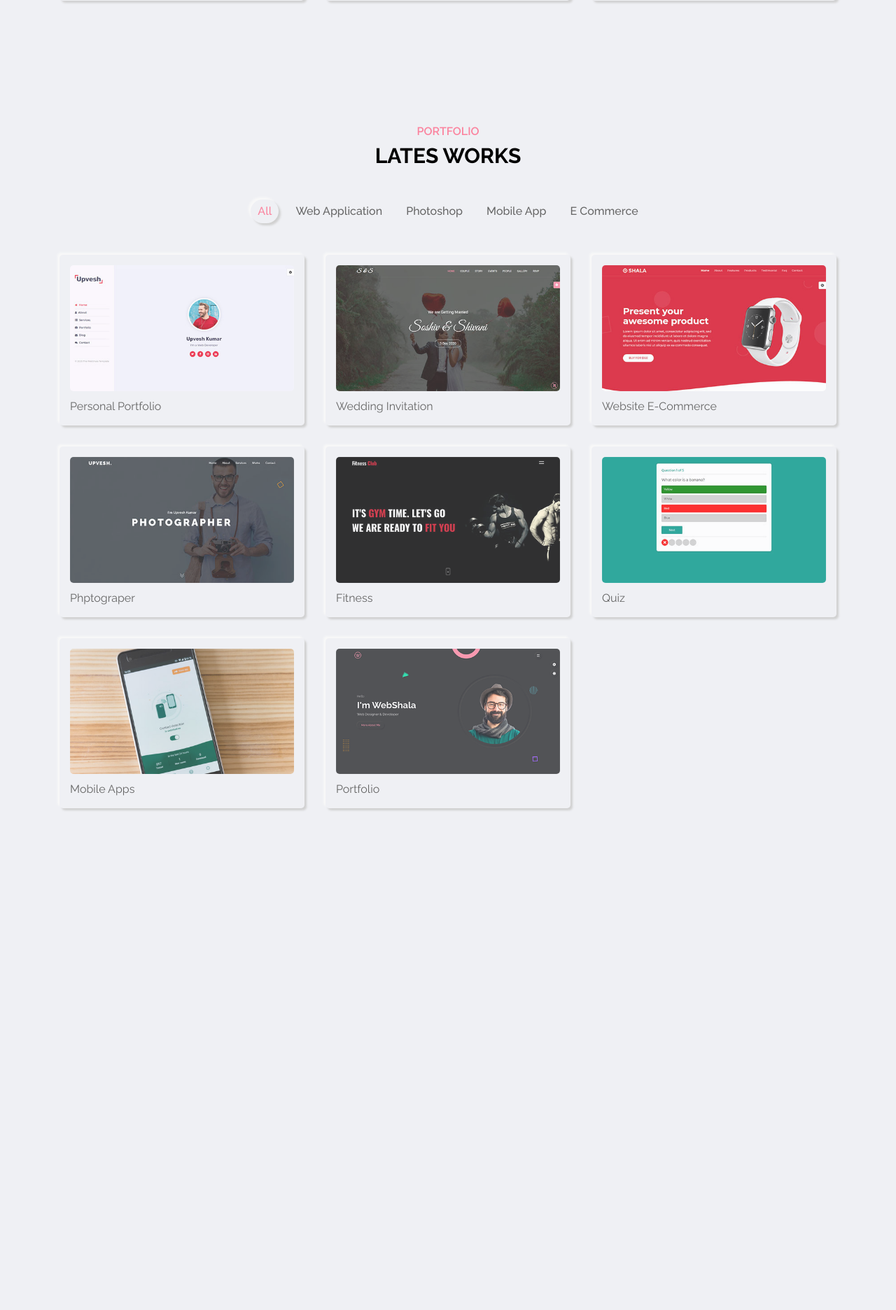
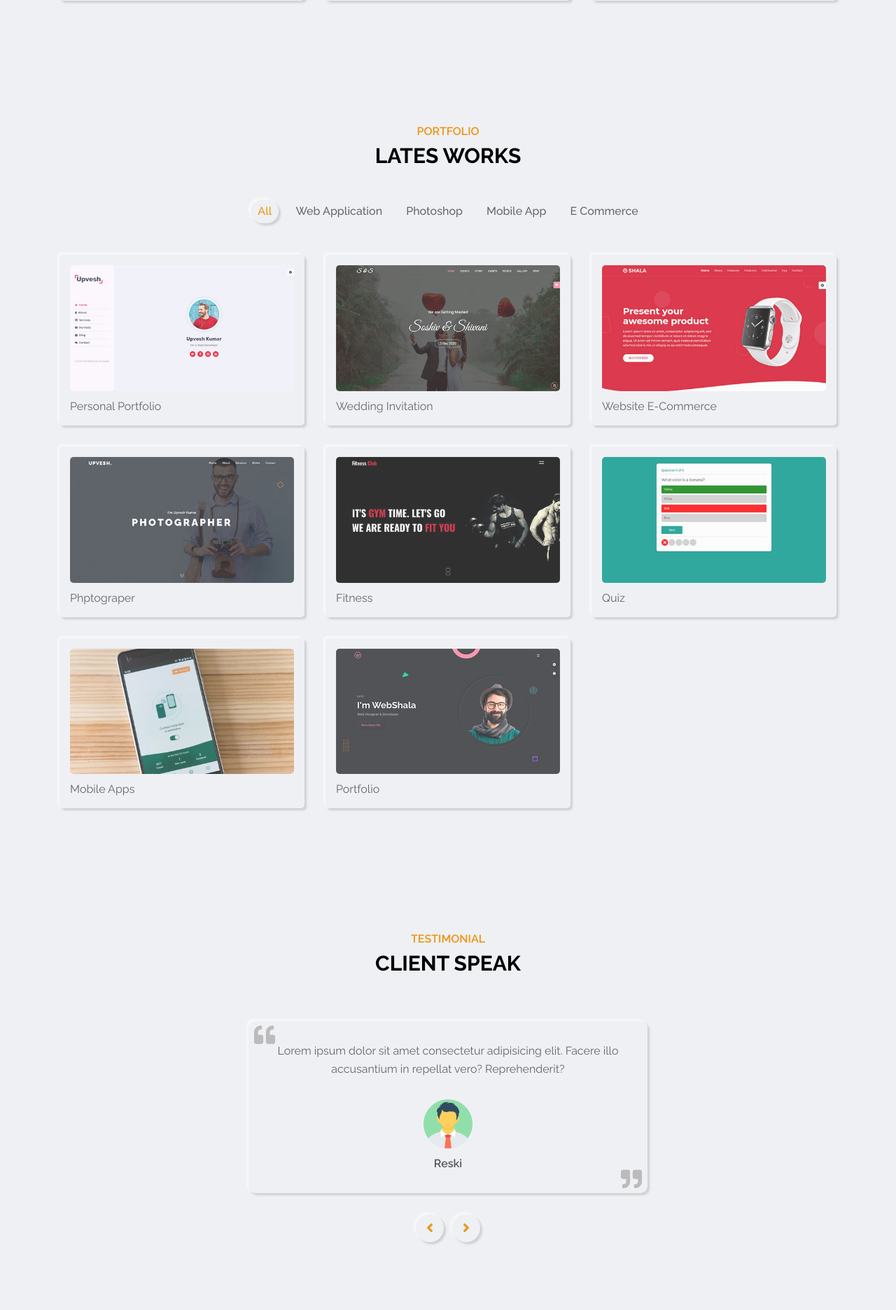
Before and after one commit to reskimulud/portfolio, a PHP site: page / in a window 1280 px wide. Shown: the part 2728-4600 px from the top of the page at 70% size. Before the commit the page ends 3887 px from the top, so only its background shows below. Run offline with PHP 8.4, Linux system fonts and the light colour scheme.

Commit message:
update testimonial section

```diff
--- a/css/style.css
+++ b/css/style.css
@@ -1219,3 +1219,104 @@ PORTFOLIO POPUP
 .portfolio-popup .pp-next {
     right: 15px;
 }
+
+
+/* ==============
+TESTIMONIAL SECTIOON
+============= */
+
+.testimonial-section {
+    padding: 80px 0 80px;
+}
+
+.testimonial-section .testi-box {
+    width: 100%;
+    max-width: 600px;
+    margin: auto;
+    padding: 0 15px;
+}
+
+.testimonial-section .testi-slider {
+    border-radius: 10px;
+    overflow: hidden;
+}
+
+.testimonial-section .testi-slider-container {
+    display: flex;
+    transition: margin 1s ease;
+    align-items: center;
+}
+
+.testimonial-section .testi-item {
+    padding: 30px;
+    text-align: center;
+    position: relative;
+}
+
+.testimonial-section .testi-item i {
+    position: absolute;
+    font-size: 30px;
+    color: var(--text-black-300);
+}
+
+.testimonial-section .testi-item i.left {
+    top: 5px;
+    left: 8px;
+    z-index: -1;
+}
+.testimonial-section .testi-item i.right {
+    bottom: 5px;
+    right: 8px;
+    z-index: -1;
+}
+
+.testimonial-section .testi-item p {
+    font-size: 16px;
+    line-height: 26px;
+    color: var(--text-black-600);
+    margin: 0 0 30px;
+}
+
+.testimonial-section .testi-item img {
+    max-width: 70px;
+    display: inline-block;
+    width: 100%;
+}
+
+.testimonial-section .testi-item span {
+    display: block;
+    margin: 10px 0 0;
+    font-weight: 600;
+    font-size: 16px;
+    color: var(--text-black-700);
+    text-transform: capitalize;
+}
+
+.testimonial-section .testi-slider-nav {
+    margin-top: 30px;
+    text-align: center;
+}
+
+.testimonial-section .testi-slider-nav span {
+    display: inline-block;
+    height: 40px;
+    width: 40px;
+    color: var(--skin-color);
+    font-size: 20px;
+    border-radius: 50%;
+    cursor: pointer;
+    transition: all .3s ease;
+    margin: 0 4px;
+}
+
+.testimonial-section .testi-slider-nav span i {
+    line-height: 40px;
+}
+
+.testimonial-section .testi-slider-nav span:active::after {
+    box-shadow: none;
+}
+
+.testimonial-section .testi-slider-nav span::after {
+    border-radius: 50%;
+}
--- a/index.html
+++ b/index.html
@@ -9,7 +9,7 @@
   <link rel="stylesheet" type="text/css" href="css/font-awesome.css">
   <!-- main css -->
   <link rel="stylesheet" type="text/css" href="css/style.css">
-  <link rel="stylesheet" type="text/css" href="css/skins/color-1.css">
+  <link rel="stylesheet" type="text/css" href="css/skins/color-2.css">
 </head>
 
 <body>
@@ -710,6 +710,66 @@
   </section>
   <!-- portfolio section end -->
 
+  <!-- testimonial section start -->
+  <section class="testimonial-section section">
+    <div class="container">
+      <div class="row">
+        <div class="section-title">
+          <h2 data-heading="testimonial">Client Speak</h2>
+        </div>
+      </div>
+      <div class="row">
+        <div class="testi-box">
+          <div class="testi-slider outer-shadow">
+            <div class="testi-slider-container">
+              <!-- testi item start -->
+              <div class="testi-item active">
+                <i class="fas fa-quote-left left"></i>
+                <i class="fas fa-quote-right right"></i>
+                <p>
+                  Lorem ipsum dolor sit amet consectetur adipisicing elit. Facere illo accusantium in repellat vero?
+                  Reprehenderit?
+                </p>
+                <img src="img/testimonial/1.png" alt="testimonial">
+                <span>reski</span>
+              </div>
+              <!-- testi item end -->
+              <!-- testi item start -->
+              <div class="testi-item">
+                <i class="fas fa-quote-left left"></i>
+                <i class="fas fa-quote-right right"></i>
+                <p>
+                  Lorem ipsum dolor sit amet consectetur adipisicing elit. Facere illo accusantium in repellat vero?
+                  Reprehenderit?
+                </p>
+                <img src="img/testimonial/1.png" alt="testimonial">
+                <span>Seseorang</span>
+              </div>
+              <!-- testi item end -->
+              <!-- testi item start -->
+              <div class="testi-item">
+                <i class="fas fa-quote-left left"></i>
+                <i class="fas fa-quote-right right"></i>
+                <p>
+                  Lorem ipsum dolor sit amet consectetur adipisicing elit. Facere illo accusantium in repellat vero?
+                  Reprehenderit?
+                </p>
+                <img src="img/testimonial/1.png" alt="testimonial">
+                <span>mulud</span>
+              </div>
+              <!-- testi item end -->
+            </div>
+          </div>
+          <div class="testi-slider-nav">
+            <span class="prev outer-shadow hover-in-shadow"><i class="fa fa-angle-left" aria-hidden="true"></i></span>
+            <span class="next outer-shadow hover-in-shadow"><i class="fa fa-angle-right" aria-hidden="true"></i></span>
+          </div>
+        </div>
+      </div>
+    </div>
+  </section>
+  <!-- testimonial section end -->
+
   <!-- portfolio popup start -->
   <div class="portfolio-popup" onkeydown="escape(e)">
     <div class="pp-details">
--- a/js/main.js
+++ b/js/main.js
@@ -125,6 +125,12 @@ function bodyScrollingToggle() {
             if (e.keyCode == 27) {
                 close();
             }
+            if (e.keyCode == 39) {
+                nextSlide();
+            }
+            if (e.keyCode == 37) {
+                prevSlide();
+            }
             return;
         }
     }
@@ -149,23 +155,29 @@ function bodyScrollingToggle() {
 
 
     // next slide
-    nextBtn.addEventListener('click', () => {
+    function nextSlide() {
         if (slideIndex == screenshots.length - 1) {
             slideIndex = 0;
         } else {
             slideIndex++;
         }
         popupSlideShow()
+    }
+    nextBtn.addEventListener('click', () => {
+        nextSlide();
     });
 
     // prev slide
-    prevBtn.addEventListener('click', () => {
+    function prevSlide() {
         if (slideIndex == 0) {
             slideIndex = screenshots.length - 1;
         } else {
             slideIndex--;
         }
         popupSlideShow()
+    }
+    prevBtn.addEventListener('click', () => {
+        prevSlide();
     });
 
     function popupDetails() {
@@ -201,3 +213,57 @@ function bodyScrollingToggle() {
     }
 
 })();
+
+
+//  ====================  TESTIMONIAL SLIDER =================
+
+(() => {
+
+    const sliderContainer = document.querySelector('.testi-slider-container');
+    const slides = sliderContainer.querySelectorAll('.testi-item');
+    const slideWidth = sliderContainer.offsetWidth;
+    const prevBtn = document.querySelector('.testi-slider-nav .prev');
+    const nextBtn = document.querySelector('.testi-slider-nav .next');
+    const activeSlide = sliderContainer.querySelector('.testi-item.active');
+    let slideIndex = Array.from(activeSlide.parentElement.children).indexOf(activeSlide);
+    console.log(slideIndex);
+
+    // set width dari semua slide
+    slides.forEach((slide) => {
+        slide.style.width = slideWidth + 'px';
+    });
+    // set width sliderContainer
+    sliderContainer.style.width = `${slideWidth * slides.length}px`;
+
+    // pindah2 item
+    function slider() {
+        // nonaktif class active
+        sliderContainer.querySelector('.testi-item.active').classList.remove('active');
+
+        // menambahkan class active yang baru
+        slides[slideIndex].classList.add('active');
+
+        sliderContainer.style.marginLeft = `-${slideWidth * slideIndex}px`;
+    }
+
+    nextBtn.addEventListener('click', () => {
+        if (slideIndex === slides.length - 1) {
+            slideIndex = 0;
+        } else {
+            slideIndex++;
+        }
+        slider();
+    });
+    prevBtn.addEventListener('click', () => {
+        if (slideIndex === 0) {
+            slideIndex = slides.length - 1;
+        } else {
+            slideIndex--;
+        }
+        slider();
+    });
+
+    slider();
+
+
+})();
```
